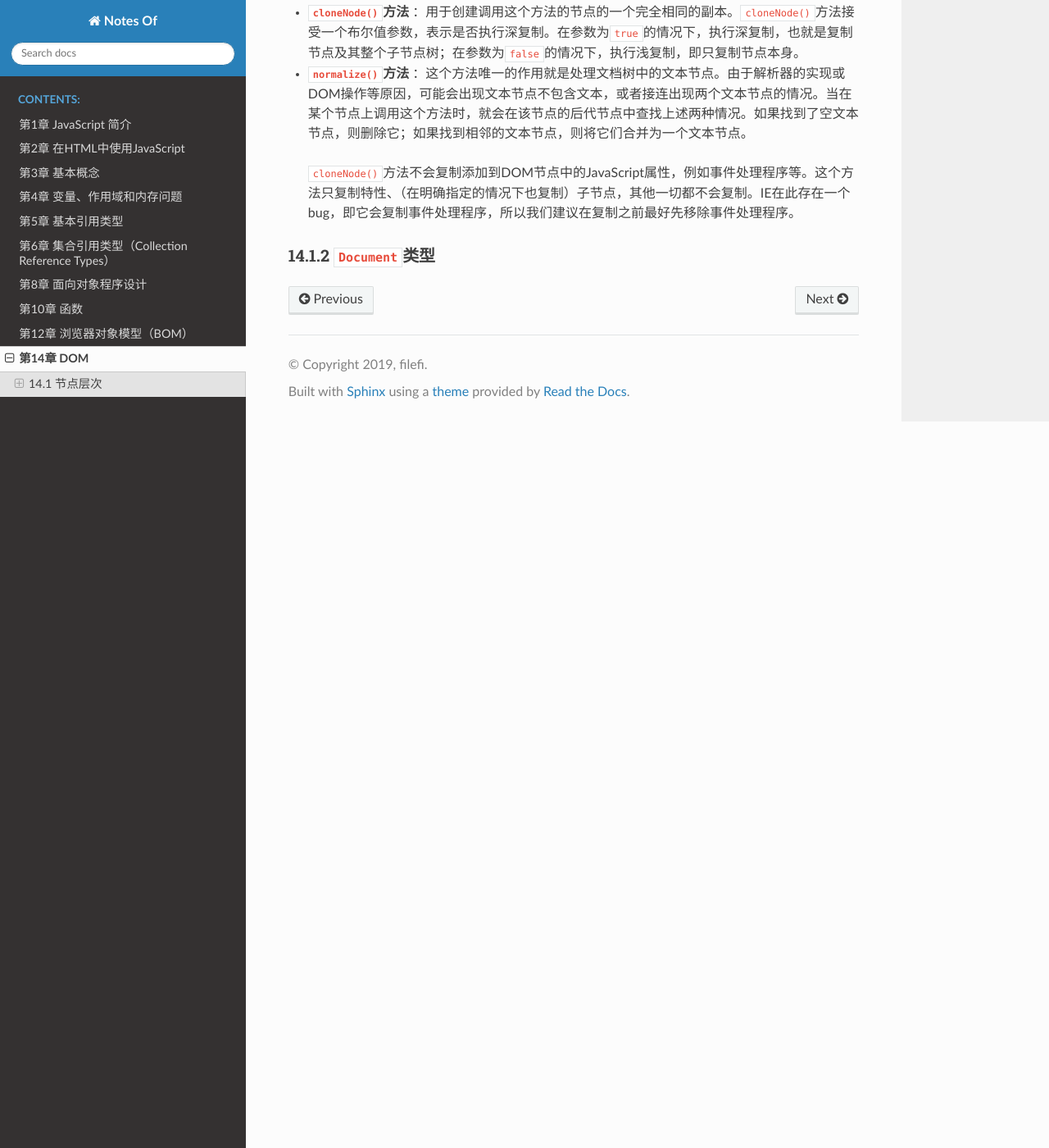
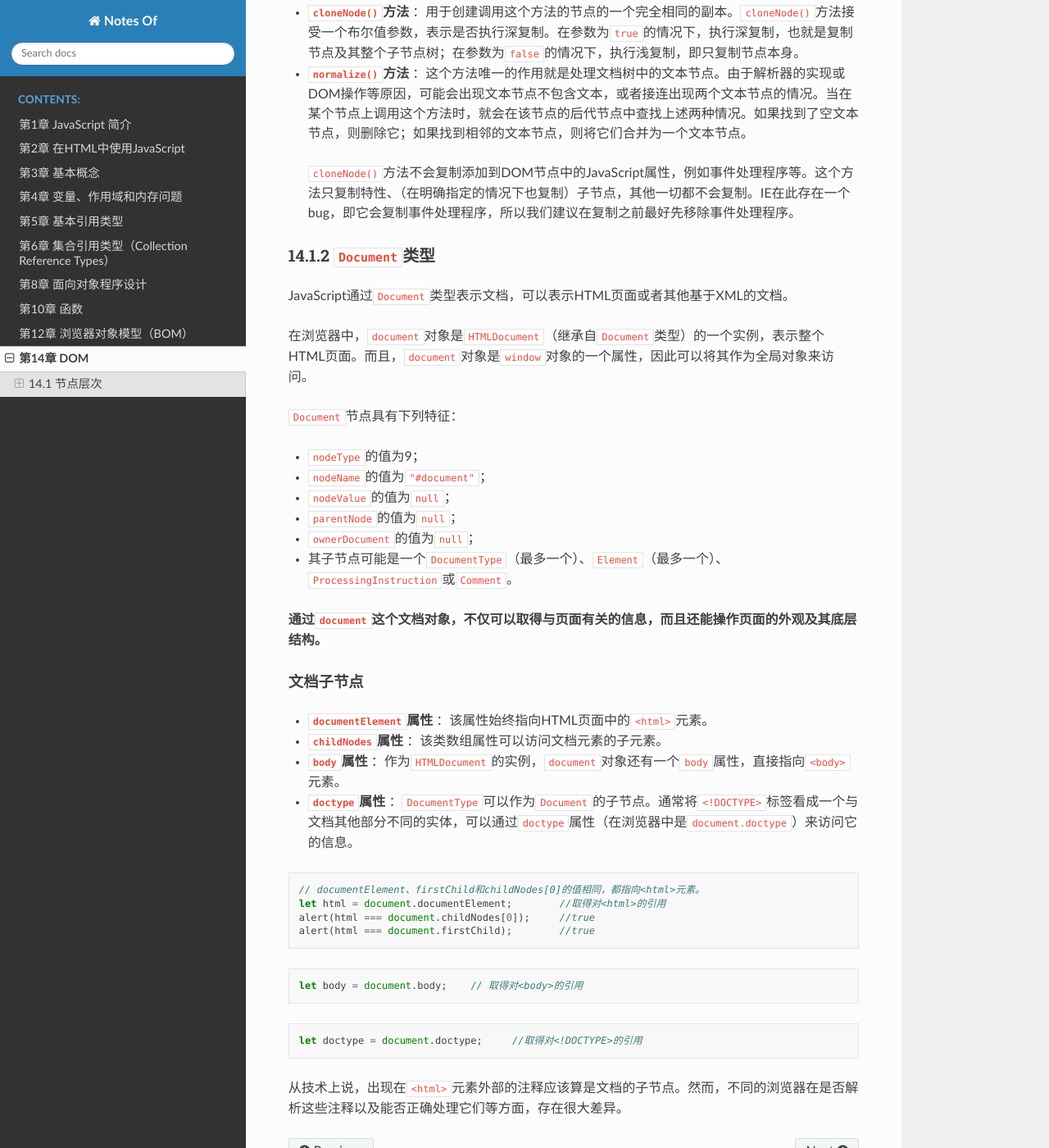
Before and after one commit to filefi/NotesOfProfessional-JavaScript-for-Web-Developers, a Sphinx documentation site: the page built from source/Chapter14-The_Document_Object_Model.md, in a window 1280 px wide and 1400 px high, scrolled down 3692 px. Shown: the whole window at 82% size. Built offline with Sphinx 7.4.7 and the Read the Docs theme 2.0.0, drawn with Linux system fonts in a browser that asks for light colours.

````diff
--- a/source/Chapter14-The_Document_Object_Model.md
+++ b/source/Chapter14-The_Document_Object_Model.md
@@ -119,3 +119,42 @@ let formerLastChild = someNode.removeChild(someNode.lastChild);
 
 
 ### 14.1.2 `Document`类型
+
+JavaScript通过`Document`类型表示文档，可以表示HTML页面或者其他基于XML的文档。
+
+在浏览器中，`document`对象是`HTMLDocument`（继承自`Document`类型）的一个实例，表示整个HTML页面。而且，`document`对象是`window`对象的一个属性，因此可以将其作为全局对象来访问。
+
+`Document`节点具有下列特征：
+
+- `nodeType`的值为9；
+- `nodeName`的值为`"#document"`；
+- `nodeValue`的值为`null`；
+- `parentNode`的值为`null`；
+- `ownerDocument`的值为`null`；
+- 其子节点可能是一个`DocumentType`（最多一个）、`Element`（最多一个）、`ProcessingInstruction`或`Comment`。
+
+**通过`document`这个文档对象，不仅可以取得与页面有关的信息，而且还能操作页面的外观及其底层结构。**
+
+#### 文档子节点
+
+- **`documentElement`属性** ：该属性始终指向HTML页面中的`<html>`元素。
+- **`childNodes`属性** ：该类数组属性可以访问文档元素的子元素。
+- **`body`属性** ：作为`HTMLDocument`的实例，`document`对象还有一个`body`属性，直接指向`<body>`元素。
+- **`doctype`属性** ：`DocumentType`可以作为`Document`的子节点。通常将`<!DOCTYPE>`标签看成一个与文档其他部分不同的实体，可以通过`doctype`属性（在浏览器中是`document.doctype`）来访问它的信息。
+
+```js
+// documentElement、firstChild和childNodes[0]的值相同，都指向<html>元素。
+let html = document.documentElement;        //取得对<html>的引用
+alert(html === document.childNodes[0]);     //true
+alert(html === document.firstChild);        //true
+```
+
+```js
+let body = document.body;    // 取得对<body>的引用
+```
+
+```js
+let doctype = document.doctype;     //取得对<!DOCTYPE>的引用
+```
+
+从技术上说，出现在`<html>`元素外部的注释应该算是文档的子节点。然而，不同的浏览器在是否解析这些注释以及能否正确处理它们等方面，存在很大差异。
````
